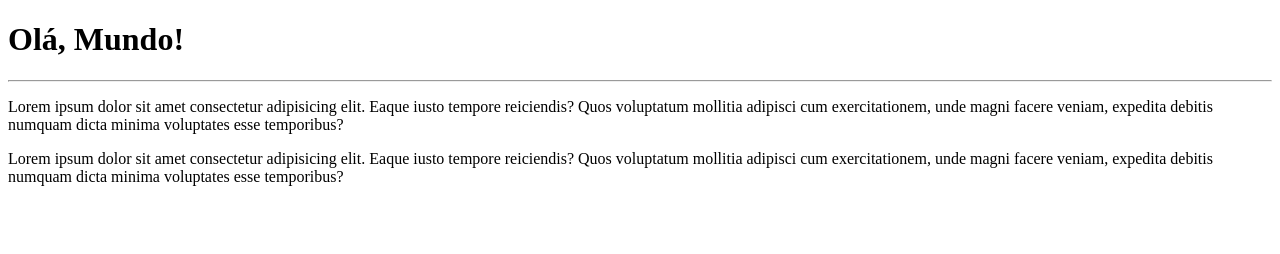
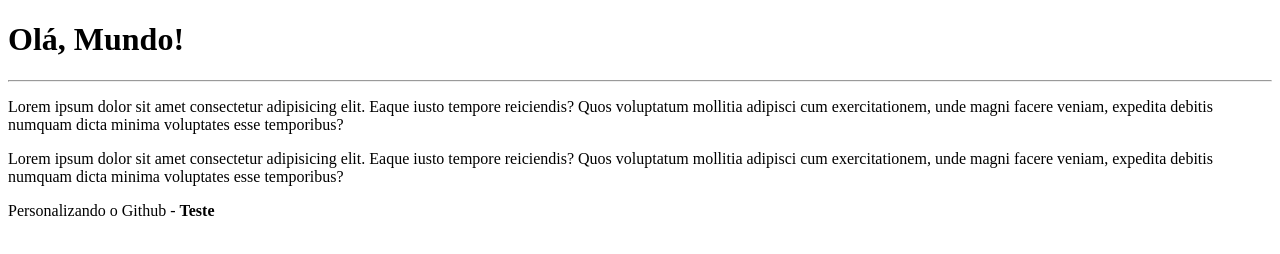
Before and after one commit to AmandaRaquel/Ola-Mundo, a plain HTML site: page Site-exemplo/index.html in a window 1280 px wide. Drawn offline with Linux system fonts and the light colour scheme.

Commit message:
Inseri uma linha teste

```diff
--- a/Site-exemplo/index.html
+++ b/Site-exemplo/index.html
@@ -11,5 +11,8 @@
     <hr>
     <p>Lorem ipsum dolor sit amet consectetur adipisicing elit. Eaque iusto tempore reiciendis? Quos voluptatum mollitia adipisci cum exercitationem, unde magni facere veniam, expedita debitis numquam dicta minima voluptates esse temporibus?</p>
     <p>Lorem ipsum dolor sit amet consectetur adipisicing elit. Eaque iusto tempore reiciendis? Quos voluptatum mollitia adipisci cum exercitationem, unde magni facere veniam, expedita debitis numquam dicta minima voluptates esse temporibus?</p>
+
+    <p>Personalizando o Github - <strong>Teste</strong></p>
+
 </body>
 </html>
```
